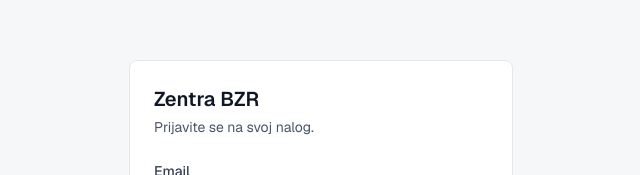
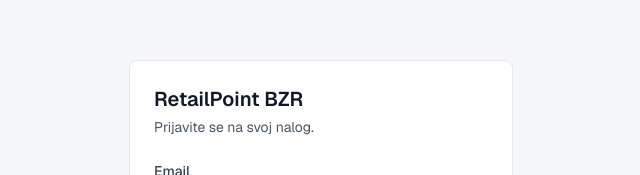
Before and after one commit to nbalac-Iva/retailpoint, a Next.js app: page /login in a window 1280 px wide. Shown: the part 159-334 px from the top of the page, without its empty margins (319-959 px from the left). Built offline with nearby package versions, Linux system fonts and the light colour scheme.

Commit message:
Naziv aplikacije: RetailPoint umesto Zentra

```diff
--- a/package.json
+++ b/package.json
@@ -1,5 +1,5 @@
 {
-  "name": "zentra-app",
+  "name": "retailpoint",
   "version": "0.1.0",
   "private": true,
   "scripts": {
--- a/src/app/layout.tsx
+++ b/src/app/layout.tsx
@@ -13,7 +13,7 @@
 });
 
 export const metadata: Metadata = {
-  title: "Zentra BZR",
+  title: "RetailPoint BZR",
   description: "Evidencije bezbednosti i zdravlja na radu",
 };
 
--- a/src/app/login/page.tsx
+++ b/src/app/login/page.tsx
@@ -10,7 +10,7 @@
   return (
     <main className="flex flex-1 items-center justify-center p-4">
       <div className="w-full max-w-sm rounded-lg border border-gray-200 bg-white p-6">
-        <h1 className="mb-1 text-xl font-semibold text-gray-900">Zentra BZR</h1>
+        <h1 className="mb-1 text-xl font-semibold text-gray-900">RetailPoint BZR</h1>
         <p className="mb-6 text-sm text-gray-600">
           {isSignup ? "Napravite nalog za svoju firmu." : "Prijavite se na svoj nalog."}
         </p>
```
Also changed, not shown: 2 other files (tests, documents, lock files or other folders).
